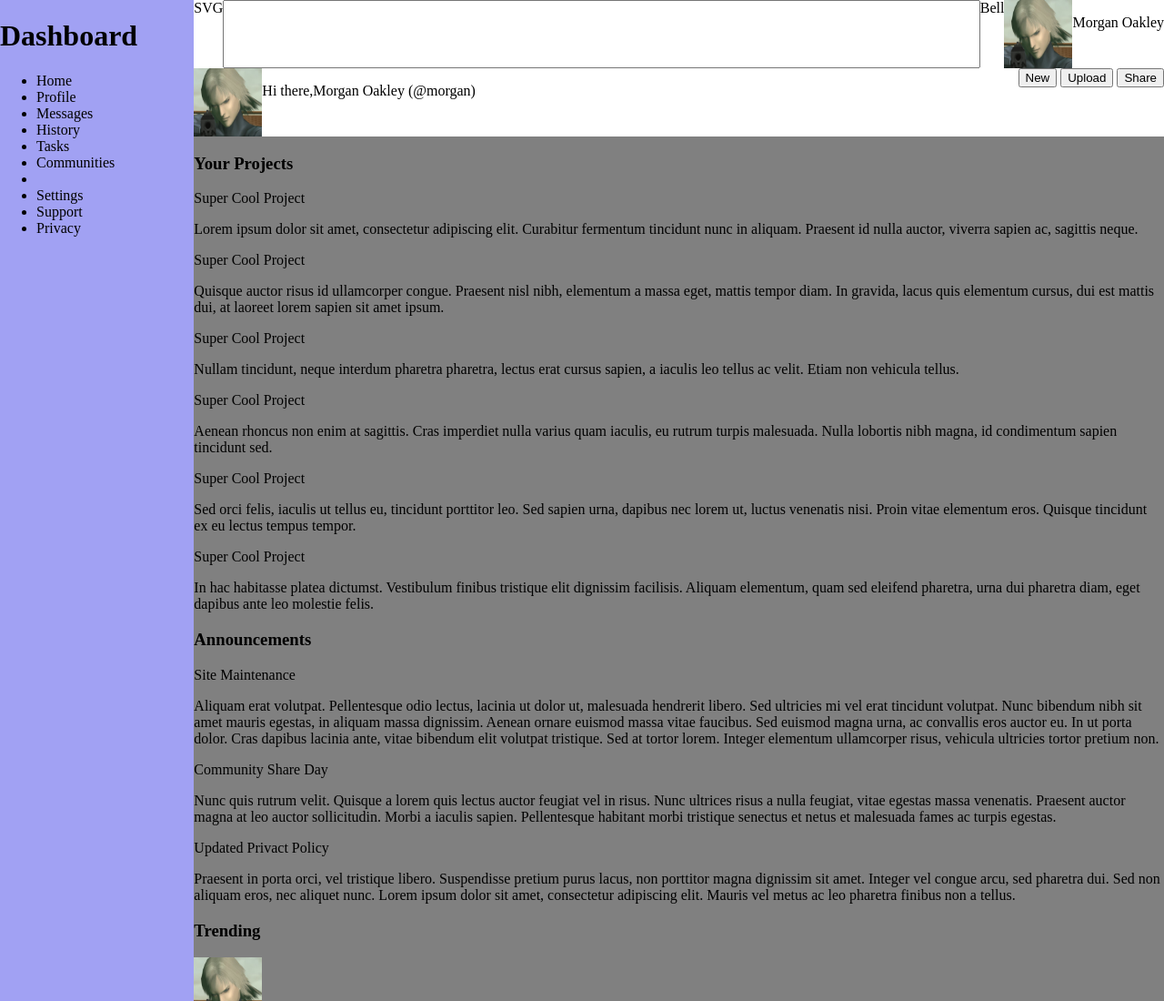
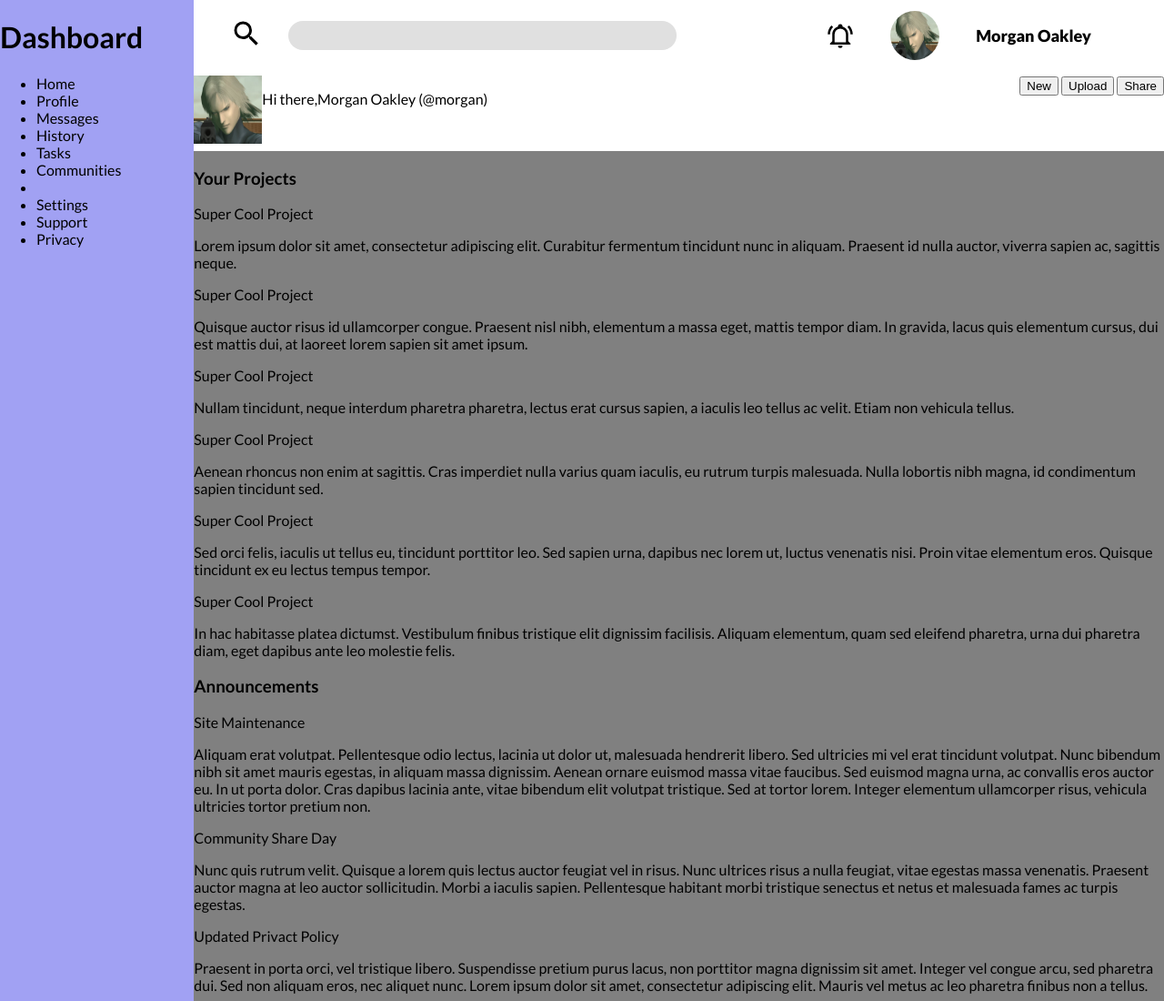
Before and after one commit to Aristotleboi/admin-dashboard, a plain HTML site: page index.html in a window 1280 px wide. Shown: the top 1100 px of the page at 91% size. Drawn offline with Linux system fonts and the light colour scheme.

Commit message:
top bar of header done

```diff
--- a/index.html
+++ b/index.html
@@ -4,15 +4,18 @@
     <meta charset="UTF-8">
     <meta http-equiv="X-UA-Compatible" content="IE=edge">
     <meta name="viewport" content="width=device-width, initial-scale=1.0">
+    <link rel="preconnect" href="https://fonts.googleapis.com">
+    <link rel="preconnect" href="https://fonts.gstatic.com" crossorigin>
+    <link href="https://fonts.googleapis.com/css2?family=Lato:ital,wght@0,100;0,300;0,400;0,700;0,900;1,100;1,300;1,400;1,700;1,900&display=swap" rel="stylesheet">
     <title>Admin Dashboard</title>
     <link rel="stylesheet" href="style.css">
 </head>
 <body>
     <div class="header">
         <div class="top-row">
-            <label for="search">SVG</label>
+            <label for="search"><img class="search" src="images/magnify.svg"></label>
             <input type="text" id="search" name="search">
-            <div>Bell</div>
+            <img id="bell" src="images/bell.svg" alt="bell">
             <img src="images/MGS2-TRAVIS-6.jpg">
             <p>Morgan Oakley</p>
         </div>
--- a/style.css
+++ b/style.css
@@ -7,6 +7,7 @@ body {
     display: grid;
     grid-template-columns: 1fr 5fr;
     margin: 0px;
+    font-family: 'Lato', sans-serif;
 }
 
 .header {
@@ -34,6 +35,14 @@ body {
 .top-row {
     display: flex;
     height: fit-content;
+    align-items: center;
+    justify-content: center;
+    padding: 15px;
+    padding-top: 10px;
+    gap: 40px;
+    font-size: 18px;
+    padding-left: 40px;
+    padding-right: 80px;
 }
 
 .bottom-row {
@@ -44,8 +53,37 @@ body {
 
 input {
     flex: 1;
+    height: 2.2em;
+    border-radius: 25px;
+    background-color: rgb(224, 224, 224);
+    outline: none;
+    border: none;
+    padding-left: 15px;
 }
 
 .br-1 {
     display: flex;
 }
+
+.search {
+    height: 2em;
+    width: 2em;
+    margin-right: -12px;
+}
+
+.top-row > img {
+    height: 3em;
+    width: 3em;
+    border-radius: 100%;
+}
+
+#bell {
+    height: 1.7em;
+    width: 1.7em;
+    padding-left: 125px;
+
+}
+
+.top-row p {
+    font-weight: 900;
+}
```
Also changed, not shown: images/bell.svg (added), images/magnify.svg (added).
